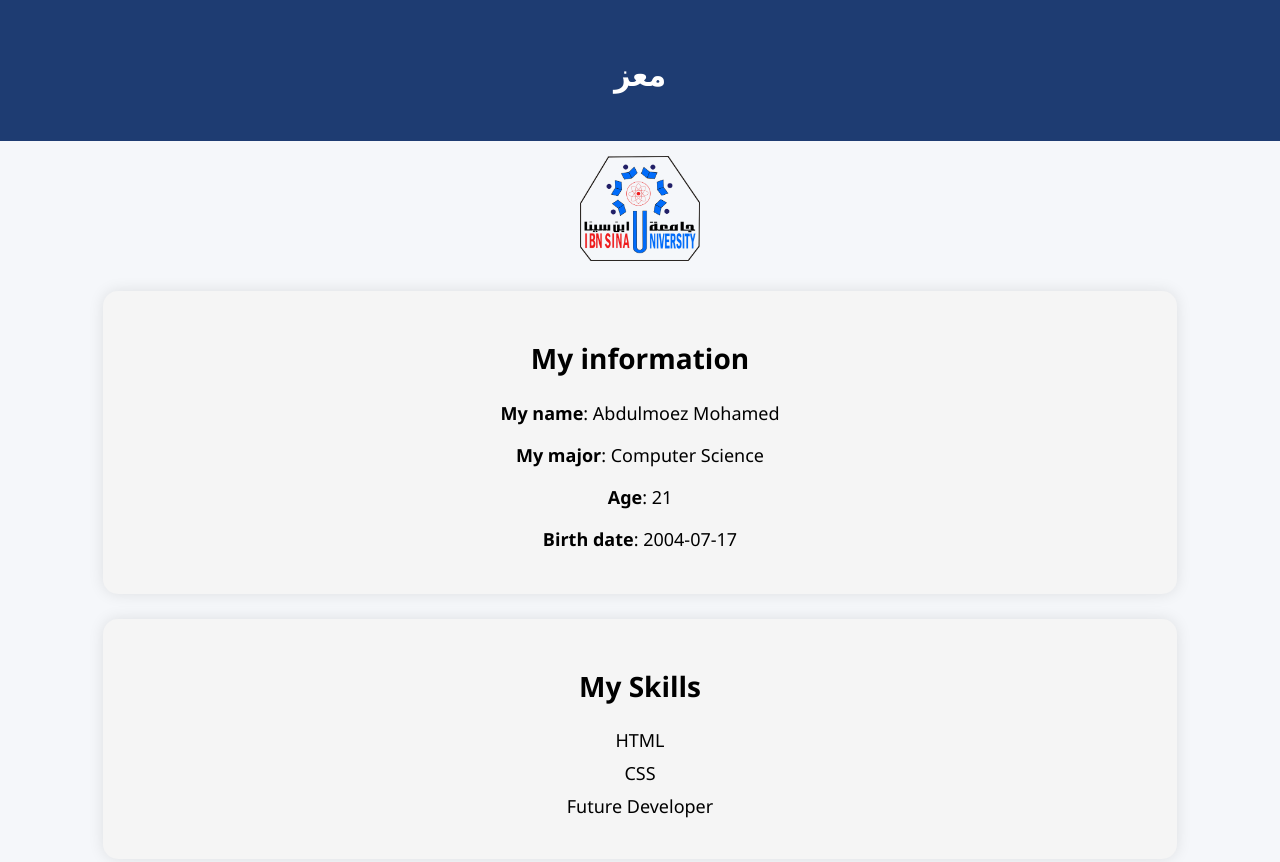
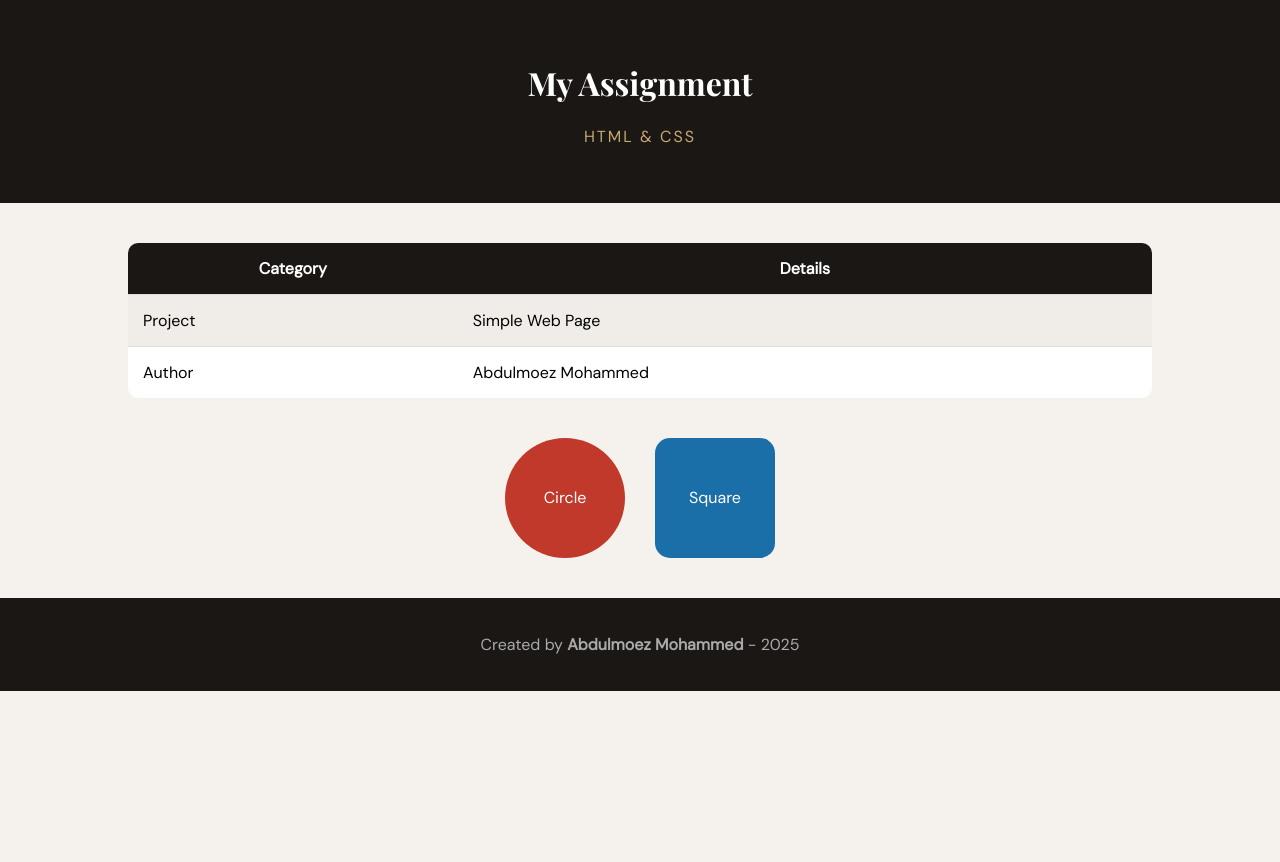
Before and after one commit to berlin011977-dot/Ex, a plain HTML site: page index.html in a window 1280 px wide. Shown: the top 862 px of the page. After the commit the page ends 800 px from the top, so only its background shows below. Drawn offline with nearby package versions, Linux system fonts and the light colour scheme.

Commit message:
Publish assignment page

```diff
--- a/index.html
+++ b/index.html
@@ -1,168 +1,147 @@
 <!DOCTYPE html>
-<html>
+<html lang="en">
 <head>
 <meta charset="UTF-8">
-    <title>Assignment 1 - Moez</title>
+<title>Assignment</title>
+
+<!-- Google Fonts Link -->
+<link href="https://fonts.googleapis.com/css2?family=Playfair+Display:wght@700&family=DM+Sans&display=swap" rel="stylesheet">
 
 <style>
-    body {
-        font-family: "Segoe UI", Tahoma , Arial , sans-serif;
-        background-color: #f5f7fa;
-        text-align: center;
-        margin: 0;
+:root{
+  --bg:#f5f2ee;
+  --dark:#1a1714;
+  --accent:#c8a96e;
+  --red:#c0392b;
+  --blue:#1a6fa8;
 }
 
-    .header {
-        background-color: #1e3c72;
-        padding: 25px;
+body{
+  margin:0;
+  font-family:'DM Sans';
+  background:var(--bg);
 }
 
-    .header h1 {
-        color: #ffffff;
-        margin-top: 26.5px;
+/* Header */
+header{
+  background:var(--dark);
+  color:#fff;
+  text-align:center;
+  padding:40px;
 }
 
-    .logo {
-        margin-top: 15px;
-        width: 120px;
+header h1{
+  font-family:'Playfair Display';
 }
 
-    .section {
-        background-color: whitesmoke;
-        margin: 25px auto;
-        padding: 25px;
-        width: 80%;
-        border-radius: 15px;
-        box-shadow: 0 0 15px rgba(0, 0, 0, 0.1);
+.subtitle{
+  color:var(--accent);
+  letter-spacing:2px;
 }
 
-    h2 {
-        font-size:28px;
+/* Table */
+.table-box{
+  width:80%;
+  margin:40px auto;
+  background:#fff;
+  border-radius:10px;
+  overflow:hidden;
 }
 
-    p,li, td, th {
-        font-size: 18px;
+table{
+  width:100%;
+  border-collapse:collapse;
 }
 
-    table {
-        margin: auto;
-        border-collapse: collapse;
-        width: 85%;
+th{
+  background:var(--dark);
+  color:#fff;
+  padding:15px;
 }
 
-    table, th, td {
-        border: 1px solid #ccc;
-        padding:12px;
+td{
+  padding:15px;
+  border-top:1px solid #ddd;
 }
 
-    th {
-        background-color: #1e3c72;
-        color: white;
+tr:nth-child(even){
+  background:#f0ede8;
 }
 
-    ul {
-        list-style: none;
-        padding: 0;
+/* Shapes */
+.shapes{
+  display:flex;
+  justify-content:center;
+  gap:30px;
+  margin:40px;
 }
 
-    li {
-        margin: 9px 0;
+.shape{
+  width:120px;
+  height:120px;
+  display:flex;
+  align-items:center;
+  justify-content:center;
+  color:#fff;
+  transition:.3s;
 }
 
-    .my-img {
-        width: 200px;
-        height: auto;
-        border-radius: 10px;
+.shape:hover{
+  transform:scale(1.1);
 }
 
-    a {
-        text-decoration: none;
-        color: white;
-        background-color: #1e3c72;
-        padding: 10px 22px;
-        border-radius: 8px;
-        display: inline-block;
-        margin-top: 10px;
-        font-weight: bold;
+.circle{
+  border-radius:50%;
+  background:var(--red);
 }
 
-    .youtube-link {
-        background-color: #ff0000;
+.square{
+  border-radius:15px;
+  background:var(--blue);
 }
 
-    .youtube-link:hover {
-        background-color: #cc0000;
-    }
-
-    .university-link {
-        background-color: #0073e6;
-    }
-
-    .university-link:hover {
-        background-color: #005bb5;
+/* Footer */
+footer{
+  background:var(--dark);
+  color:#aaa;
+  text-align:center;
+  padding:20px;
 }
 </style>
-
 </head>
 
 <body>
 
-    <div class="header">
-        <h1>معز</h1>
-    </div>
+<header>
+  <h1>My Assignment</h1>
+  <p class="subtitle">HTML & CSS</p>
+</header>
 
-    <img src="Ibn_Sina_University_Logo_Berlin.png" class="logo">
-
-    <div class="section">
-        <h2>My information</h2>
-        <p><b>My name</b>: Abdulmoez Mohamed</p>
-        <p><b>My major</b>: Computer Science</p>
-        <p><b>Age</b>: 21</p>
-        <p><b>Birth date</b>: 2004-07-17</p>
-    </div>
-
-    <div class="section">
-        <h2>My Skills</h2>
-        <ul>
-            <li>HTML</li>
-            <li>CSS</li>
-            <li>Future Developer</li>
-        </ul>
-    </div>
-
-    <div class="section">
-        <h2>Top Students in My Class</h2>
+<div class="table-box">
   <table>
     <tr>
-                <th>No.</th>
-                <th>Student Name</th>
-                <th>Status</th>
+      <th>Category</th>
+      <th>Details</th>
     </tr>
-            <tr><td>1</td><td>رنا عماد</td><td>Excellent</td></tr>
-            <tr><td>2</td><td>سيما</td><td>Excellent</td></tr>
-            <tr><td>3</td><td>عبله</td><td>Excellent</td></tr>
-            <tr><td>4</td><td>محمد احمد</td><td>Excellent</td></tr>
-            <tr><td>5</td><td>مروان</td><td>Excellent</td></tr>
-            <tr><td>6</td><td>موسى عماد</td><td>Excellent</td></tr>
+    <tr>
+      <td>Project</td>
+      <td>Simple Web Page</td>
+    </tr>
+    <tr>
+      <td>Author</td>
+      <td>Abdulmoez Mohammed</td>
+    </tr>
   </table>
 </div>
 
-    <div class="section">
-        <h2>My Image</h2>
-        <img src="IMG_7432.PNG" class="my-img">
+<div class="shapes">
+  <div class="shape circle">Circle</div>
+  <div class="shape square">Square</div>
 </div>
 
-    <div class="section">
-        <h2 style="color:#1e3c72">Welcome to My university</h2>
-
-        <a href="https://ibnsina.eduversity.sd/" class="university-link" target="_blank">
-            View My University
-        </a>
-
-        <a href="https://youtu.be/-etGKCfkmyI?si=sXKBTN0dZjdjmEZM" class="youtube-link" target="_blank">
-            ياسر الدوسري - سورة المؤمنون
-        </a>
-    </div>
+<footer>
+  <p>Created by <strong>Abdulmoez Mohammed</strong> - 2025</p>
+</footer>
 
 </body>
 </html>
```
Also changed, not shown: assignment1.html (deleted, +0 -168 lines), IMG_7432.PNG (deleted), Ibn_Sina_University_Logo_Berlin.png (deleted), 1 other file. Lines whose indentation alone changed are shown as unchanged.
